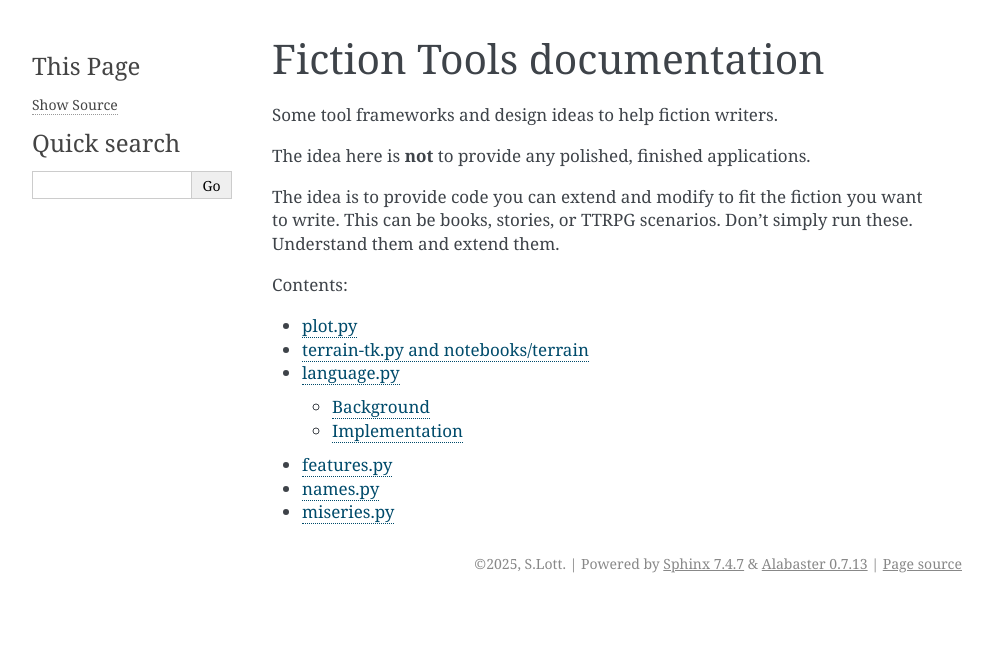
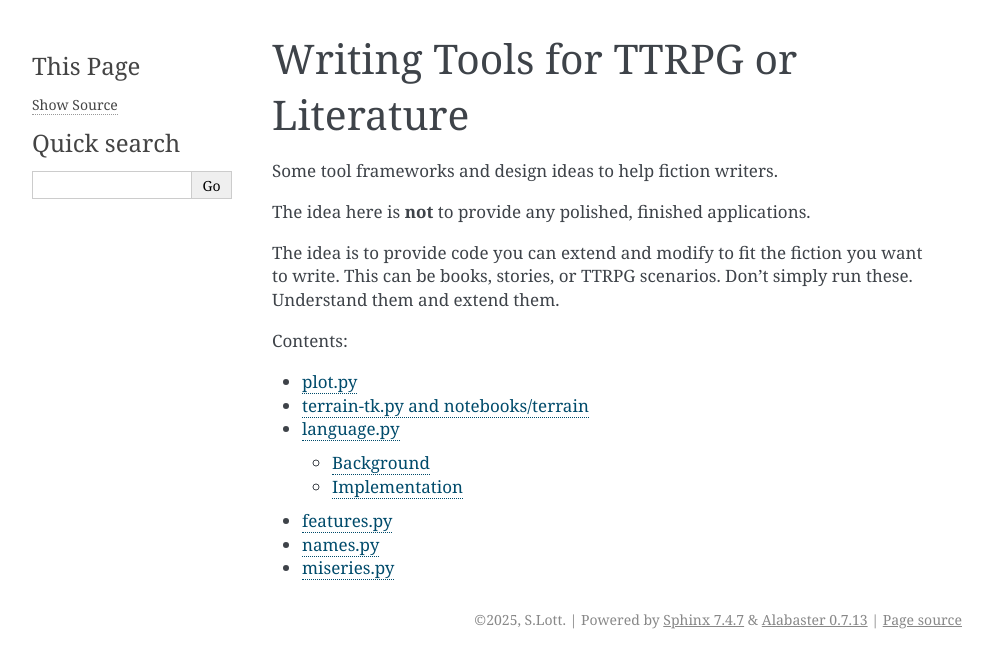
Before and after one commit to yonkeltron/slott-writing-tools, a Sphinx documentation site: the page built from docs/index.rst, in a window 1280 px wide. Shown: the top 668 px of the page, without its empty margins (148-1141 px from the left). Built offline with Sphinx 7.4.7, drawn with Linux system fonts in a browser that asks for light colours.

Commit message:
Make the project name consistent.

```diff
--- a/docs/conf.py
+++ b/docs/conf.py
@@ -10,7 +10,7 @@ sys.path.insert(0, str(Path.cwd().parent / "src"))
 # -- Project information -----------------------------------------------------
 # https://www.sphinx-doc.org/en/master/usage/configuration.html#project-information
 
-project = 'Fiction Tools'
+project = 'Writing Tools'
 copyright = '2025, S.Lott'
 author = 'S.Lott'
 release = '1.0'
--- a/docs/index.rst
+++ b/docs/index.rst
@@ -3,8 +3,8 @@
    You can adapt this file completely to your liking, but it should at least
    contain the root `toctree` directive.
 
-Fiction Tools documentation
-===========================
+Writing Tools for TTRPG or Literature
+======================================
 
 Some tool frameworks and design ideas to help fiction writers.
 
```
Also changed, not shown: README.md (+1 -1 lines).
